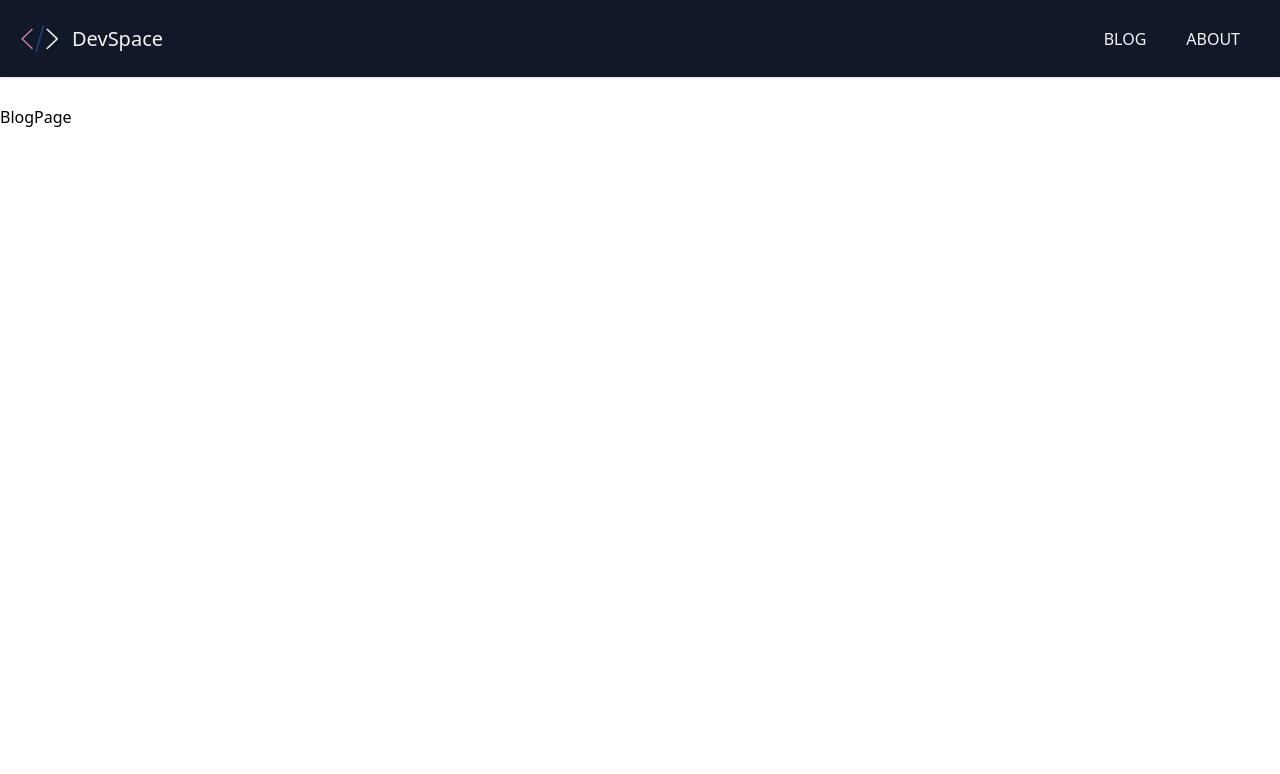
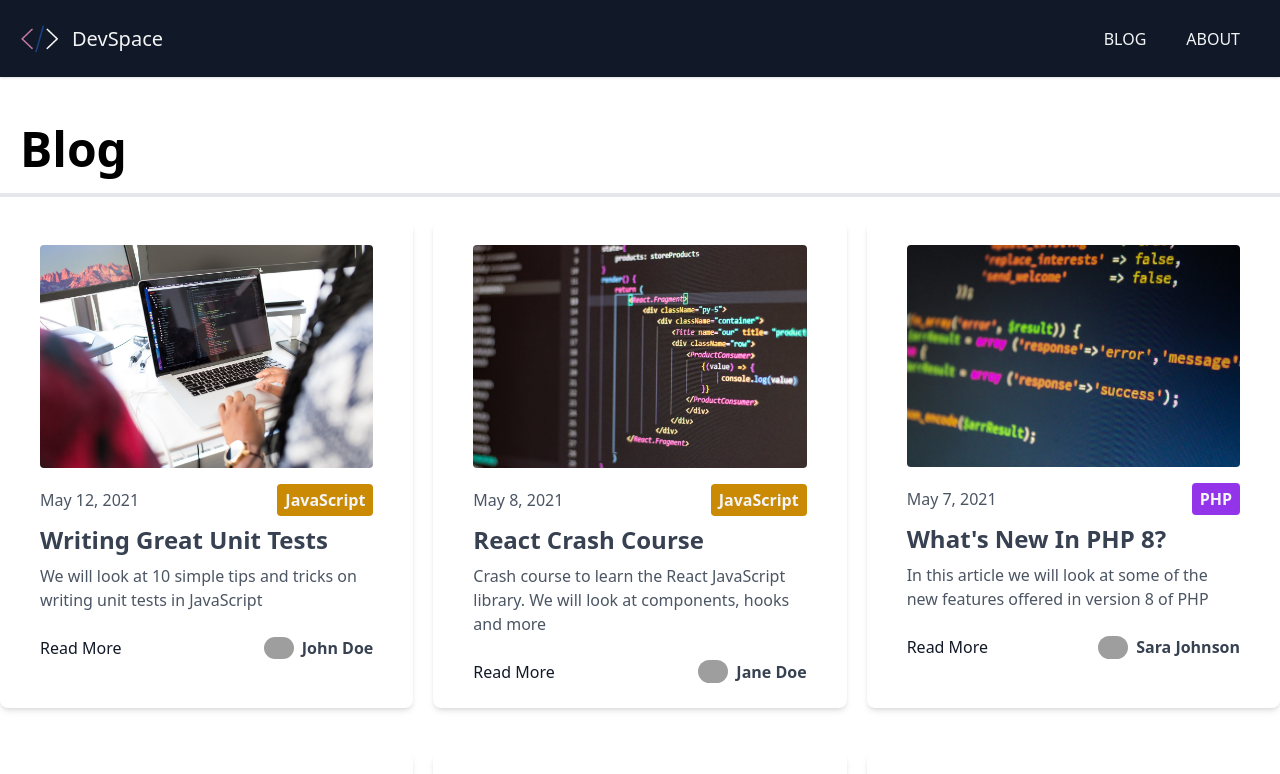
Before and after one commit to zafchiel/markdown-blog-example, a Next.js app: page /blog in a window 1280 px wide. Shown: the top 774 px of the page. Built offline with nearby package versions, Linux system fonts and the light colour scheme; grey boxes are pictures that could not be loaded.

Commit message:
Blog Page

```diff
--- a/pages/blog/index.js
+++ b/pages/blog/index.js
@@ -1,5 +1,44 @@
+import fs from "fs"
+import path from "path"
+import Link from "next/link"
+import matter from "gray-matter"
 import Layout from "@/components/Layout"
+import Post from "@/components/Post"
+import { sortByDate } from "@/utils/index"
 
-export default function BlogPage() {
-  return <Layout title="Blog">BlogPage</Layout>
+export default function BlogPage({ posts }) {
+  return (
+    <Layout>
+      <h1 className="text-5xl border-b-4 p-5 font-bold">Blog</h1>
+
+      <div className="grid md:grid-cols-2 lg:grid-cols-3 gap-5">
+        {posts.map((post, index) => (
+          <Post key={index} post={post} />
+        ))}
+      </div>
+    </Layout>
+  )
 }
+
+export async function getStaticProps() {
+  const files = fs.readdirSync(path.join("posts"))
+
+  const posts = files.map((filename) => {
+    const slug = filename.replace(".md", "")
+
+    const markdownWithMeta = fs.readFileSync(path.join("posts", filename))
+
+    const { data: frontmatter } = matter(markdownWithMeta)
+
+    return {
+      slug,
+      frontmatter,
+    }
+  })
+
+  return {
+    props: {
+      posts: posts.sort(sortByDate),
+    },
+  }
+}
```
